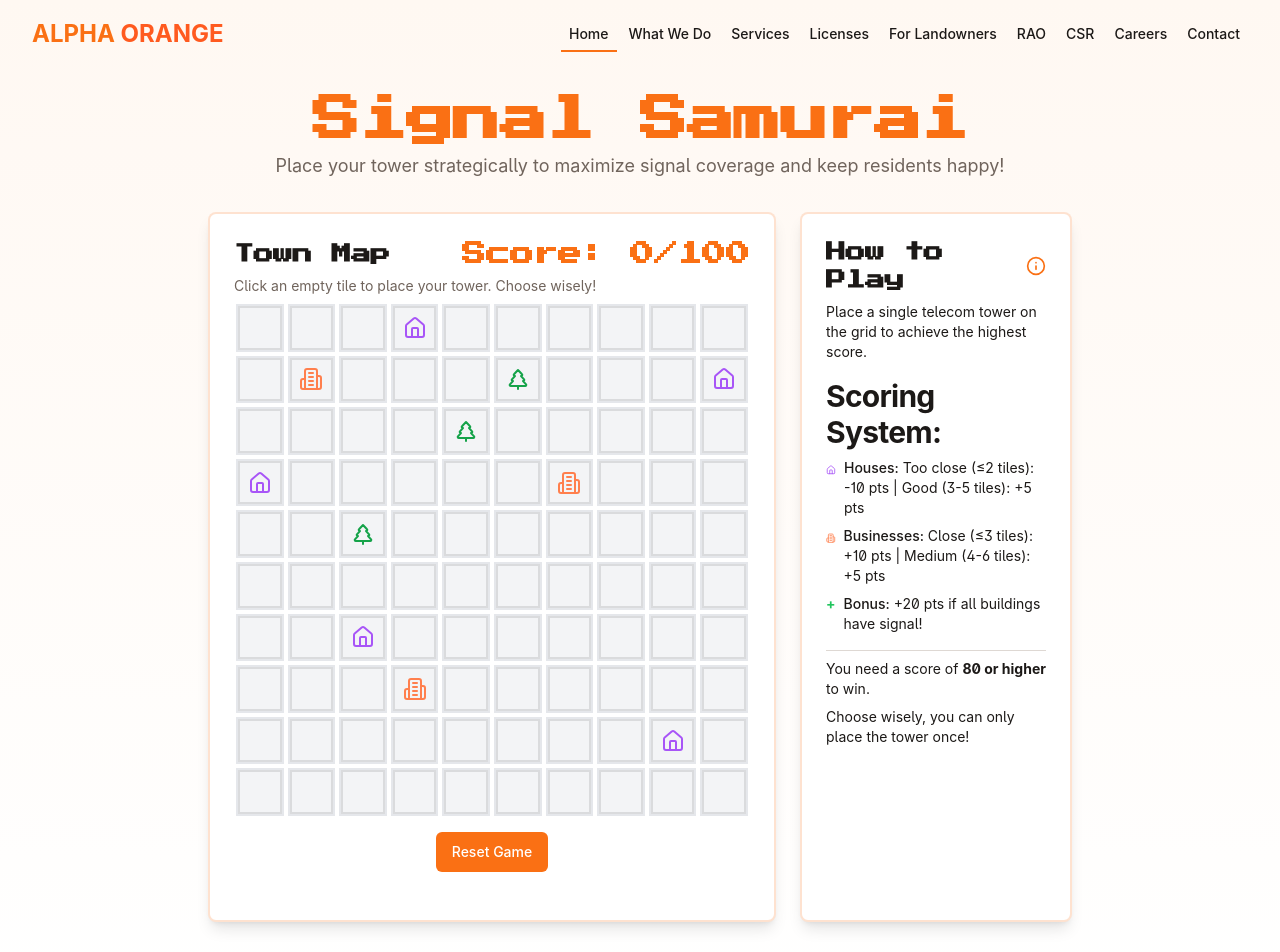
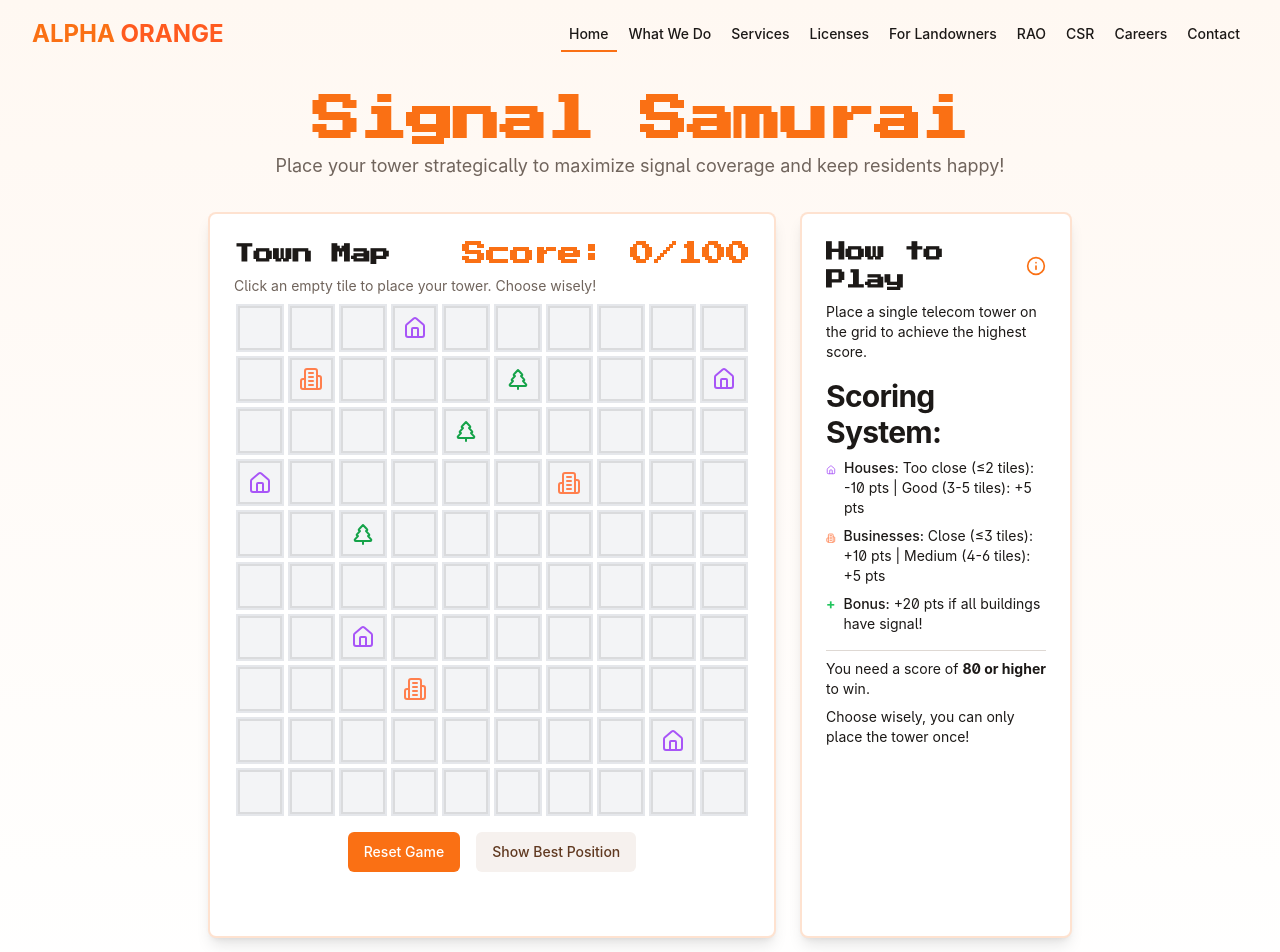
Before and after one commit to chekuhakim/vibrant-telco-hub, a React (Vite) app: page / in a window 1280 px wide. Shown: the top 952 px of the page. Built offline with nearby package versions, Linux system fonts and the light colour scheme.

Commit message:
Add "Show Answer" button
Adds a button to display the optimal tower position.

```diff
--- a/src/components/game/GameBoard.tsx
+++ b/src/components/game/GameBoard.tsx
@@ -6,7 +6,7 @@ import { useGameState } from './useGameState';
 import { GameBoardProps } from './types';
 
 const GameBoard: React.FC<GameBoardProps> = ({ onScoreUpdate, onGameComplete }) => {
-  const { gameState, handleCellClick, resetGame } = useGameState({
+  const { gameState, handleCellClick, resetGame, showBestPosition, showingBestPosition } = useGameState({
     onScoreUpdate,
     onGameComplete
   });
@@ -18,12 +18,22 @@ const GameBoard: React.FC<GameBoardProps> = ({ onScoreUpdate, onGameComplete })
         onCellClick={handleCellClick}
       />
 
+      <div className="flex space-x-4 mb-4">
         <Button
           onClick={resetGame}
           className="px-4 py-2 bg-primary text-white rounded-md hover:bg-primary/80 transition-colors"
         >
           Reset Game
         </Button>
+
+        <Button
+          onClick={showBestPosition}
+          variant="secondary"
+          className="px-4 py-2 rounded-md transition-colors"
+        >
+          {showingBestPosition ? "Hide Hint" : "Show Best Position"}
+        </Button>
+      </div>
     </div>
   );
 };
--- a/src/components/game/gameUtils.ts
+++ b/src/components/game/gameUtils.ts
@@ -1,4 +1,3 @@
-
 import { Cell } from "./types";
 
 // Initialize the 10x10 game board
@@ -137,3 +136,27 @@ export const calculateScore = (boardState: Cell[][], towerRow: number, towerCol:
 
   return totalScore;
 };
+
+// Find the optimal tower position
+export const findBestTowerPosition = (board: Cell[][]): [number, number] => {
+  let bestScore = -Infinity;
+  let bestPosition: [number, number] = [0, 0];
+
+  // Try every possible position
+  for (let row = 0; row < 10; row++) {
+    for (let col = 0; col < 10; col++) {
+      // Skip if cell is not empty
+      if (board[row][col].type !== 'empty') {
+        continue;
+      }
+
+      const score = calculateScore(board, row, col);
+      if (score > bestScore) {
+        bestScore = score;
+        bestPosition = [row, col];
+      }
+    }
+  }
+
+  return bestPosition;
+};
--- a/src/components/game/useGameState.ts
+++ b/src/components/game/useGameState.ts
@@ -1,8 +1,7 @@
-
 import { useState } from 'react';
 import { toast } from "sonner";
 import { Cell, GameState } from './types';
-import { initializeBoard, updateSignalStrengths, calculateScore } from './gameUtils';
+import { initializeBoard, updateSignalStrengths, calculateScore, findBestTowerPosition } from './gameUtils';
 
 interface UseGameStateProps {
   onScoreUpdate: (score: number) => void;
@@ -16,6 +15,8 @@ export const useGameState = ({ onScoreUpdate, onGameComplete }: UseGameStateProp
     towerPosition: null,
     score: 0
   });
+
+  const [showingBestPosition, setShowingBestPosition] = useState(false);
 
   const handleCellClick = (row: number, col: number) => {
     // If tower is already placed or cell is not empty, do nothing
@@ -76,13 +77,53 @@ export const useGameState = ({ onScoreUpdate, onGameComplete }: UseGameStateProp
       towerPosition: null,
       score: 0
     });
+    setShowingBestPosition(false);
     onScoreUpdate(0);
     toast.info("Game reset! Place your tower strategically.");
+  };
+
+  const showBestPosition = () => {
+    if (gameState.towerPlaced) {
+      toast.info("You've already placed your tower. Reset the game to try again.");
+      return;
+    }
+
+    const [bestRow, bestCol] = findBestTowerPosition(gameState.board);
+
+    // Update the board to show the best position
+    const newBoard = [...gameState.board];
+
+    // If we're already showing best position, hide it
+    if (showingBestPosition) {
+      setShowingBestPosition(false);
+      toast.info("Best position hint hidden.");
+      setGameState({
+        ...gameState,
+        board: initializeBoard()
+      });
+      return;
+    }
+
+    // Otherwise, show the best position
+    const boardWithSignals = updateSignalStrengths(newBoard, bestRow, bestCol);
+
+    // Calculate what score would be achieved
+    const potentialScore = calculateScore(boardWithSignals, bestRow, bestCol);
+
+    setShowingBestPosition(true);
+    setGameState({
+      ...gameState,
+      board: boardWithSignals
+    });
+
+    toast.success(`Best position hint: Row ${bestRow}, Col ${bestCol} with score ${potentialScore}`);
   };
 
   return {
     gameState,
     handleCellClick,
-    resetGame
+    resetGame,
+    showBestPosition,
+    showingBestPosition
   };
 };
```
Lines whose indentation alone changed are shown as unchanged.
